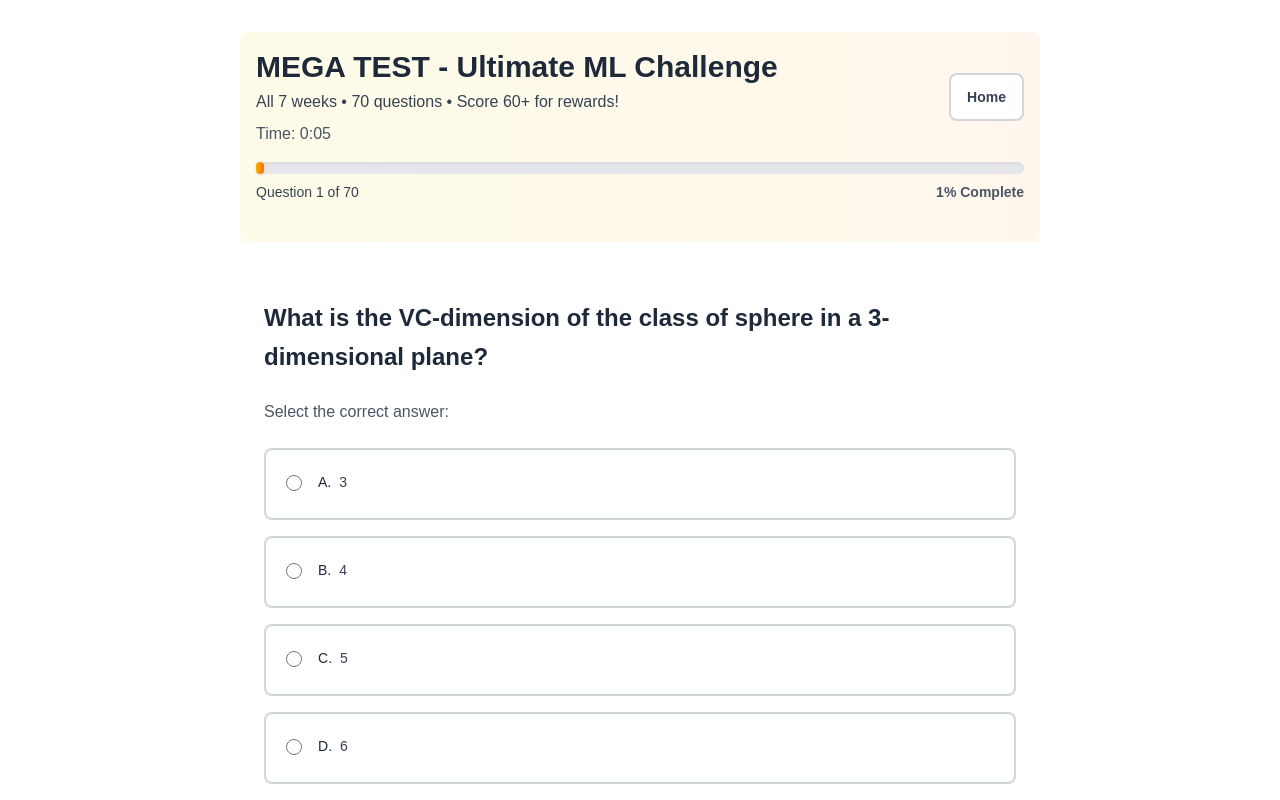
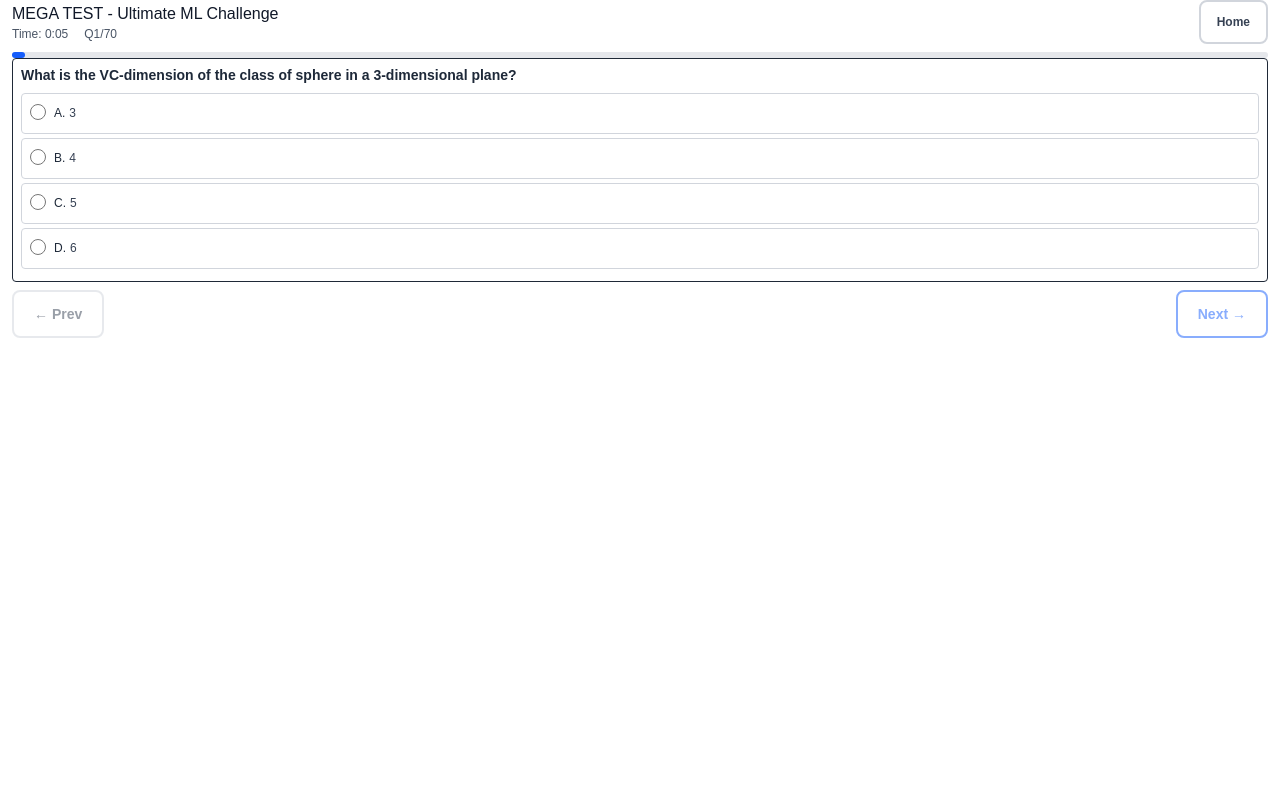
Before and after one commit to Zithin10k/nptlml, a Next.js app: page /quiz/mega/practice in a window 1280 px wide. Built offline with nearby package versions, Linux system fonts and the light colour scheme.

Commit message:
swich mode 2

```diff
--- a/components/Container.js
+++ b/components/Container.js
@@ -1,4 +1,4 @@
-export default function Container({ children, className = '', size = 'default' }) {
+export default function Container({ children, className = '', size = 'default', compact = false }) {
   // Size variants for different container widths with better responsive breakpoints
   const sizeClasses = {
     'sm': 'max-w-2xl',
@@ -8,14 +8,12 @@ export default function Container({ children, className = '', size = 'default' }
     'full': 'max-w-full'
   };
 
+  const paddingClasses = compact ? 'px-2 sm:px-3' : 'px-4 sm:px-6 md:px-8 lg:px-10 xl:px-12';
+
   const containerClasses = `
     ${sizeClasses[size]}
     mx-auto
-    px-4
-    sm:px-6
-    md:px-8
-    lg:px-10
-    xl:px-12
+    ${paddingClasses}
     ${className}
   `.trim();
 
--- a/components/OptionButton.js
+++ b/components/OptionButton.js
@@ -7,7 +7,8 @@ const OptionButton = memo(function OptionButton({
   showFeedback,
   isMultipleChoice,
   onSelect,
-  disabled
+  disabled,
+  compact = false
 }) {
   const handleClick = useCallback(() => {
     if (!disabled) {
@@ -17,7 +18,9 @@ const OptionButton = memo(function OptionButton({
 
   // Memoized button styling based on state
   const buttonClasses = useMemo(() => {
-    let baseClasses = "w-full p-4 sm:p-5 text-left border-2 rounded-lg option-button cursor-pointer hover:shadow-md focus:outline-none focus:ring-2 focus:ring-blue-500 focus:ring-offset-2 touch-manipulation min-h-[56px] sm:min-h-[48px] ";
+    let baseClasses = compact ?
+      "w-full p-2 text-left border rounded option-button cursor-pointer hover:shadow-sm focus:outline-none focus:ring-1 focus:ring-blue-500 touch-manipulation min-h-[36px] text-sm " :
+      "w-full p-4 sm:p-5 text-left border-2 rounded-lg option-button cursor-pointer hover:shadow-md focus:outline-none focus:ring-2 focus:ring-blue-500 focus:ring-offset-2 touch-manipulation min-h-[56px] sm:min-h-[48px] ";
 
     // Add animation classes based on state
     if (showFeedback && option.iscorrect) {
@@ -56,8 +59,20 @@ const OptionButton = memo(function OptionButton({
     return baseClasses;
   }, [showFeedback, option.iscorrect, isSelected, disabled]);
 
+  const containerClass = compact ? "mb-1" : "mb-3 sm:mb-4";
+  const spacingClass = compact ? "space-x-2" : "space-x-3 sm:space-x-4";
+  const inputClass = compact ?
+    "w-4 h-4 text-blue-600 border-gray-300 focus:ring-blue-500 touch-manipulation" :
+    "w-5 h-5 sm:w-4 sm:h-4 text-blue-600 border-gray-300 focus:ring-blue-500 touch-manipulation";
+  const textClass = compact ?
+    "text-xs leading-tight break-words" :
+    "text-base sm:text-sm leading-relaxed break-words";
+  const numberClass = compact ?
+    "font-medium text-xs text-gray-800 mr-1" :
+    "font-medium text-base sm:text-sm text-gray-800 mr-2";
+
   return (
-    <div className="mb-3 sm:mb-4">
+    <div className={containerClass}>
       <button
         type="button"
         onClick={handleClick}
@@ -72,15 +87,15 @@ const OptionButton = memo(function OptionButton({
         aria-pressed={isSelected}
         aria-describedby={`option-${option.optionnumber}-description`}
       >
-        <div className="flex items-start space-x-3 sm:space-x-4">
+        <div className={`flex items-start ${spacingClass}`}>
           {/* Input element for visual consistency */}
-          <div className="flex-shrink-0 mt-1">
+          <div className="flex-shrink-0 mt-0.5">
             {isMultipleChoice ? (
               <input
                 type="checkbox"
                 checked={isSelected}
                 onChange={() => {}} // Handled by button click
-                className="w-5 h-5 sm:w-4 sm:h-4 text-blue-600 border-gray-300 rounded focus:ring-blue-500 touch-manipulation"
+                className={`${inputClass} ${compact ? 'rounded' : 'rounded'}`}
                 disabled={disabled}
                 tabIndex={-1}
               />
@@ -89,7 +104,7 @@ const OptionButton = memo(function OptionButton({
                 type="radio"
                 checked={isSelected}
                 onChange={() => {}} // Handled by button click
-                className="w-5 h-5 sm:w-4 sm:h-4 text-blue-600 border-gray-300 focus:ring-blue-500 touch-manipulation"
+                className={inputClass}
                 disabled={disabled}
                 tabIndex={-1}
               />
@@ -98,10 +113,10 @@ const OptionButton = memo(function OptionButton({
 
           {/* Option content */}
           <div className="flex-1 min-w-0">
-            <span className="font-medium text-base sm:text-sm text-gray-800 mr-2">
+            <span className={numberClass}>
               {option.optionnumber}.
             </span>
-            <span className="text-base sm:text-sm leading-relaxed break-words" id={`option-${option.optionnumber}-description`}>
+            <span className={textClass} id={`option-${option.optionnumber}-description`}>
               <LaTeXRenderer>{option.optiontext}</LaTeXRenderer>
             </span>
           </div>
--- a/components/QuestionCard.js
+++ b/components/QuestionCard.js
@@ -9,7 +9,8 @@ const QuestionCard = memo(function QuestionCard({
   showFeedback = false,
   mode = 'test-easy',
   onAnswerSelect,
-  disabled = false
+  disabled = false,
+  compact = false
 }) {
   // Memoized calculations to prevent unnecessary recalculations
   const correctAnswers = useMemo(() =>
@@ -49,24 +50,40 @@ const QuestionCard = memo(function QuestionCard({
     [mode, showFeedback]
   );
 
+  const containerClass = compact ?
+    "bg-white rounded border p-2 mb-2" :
+    "bg-white rounded-lg shadow-lg p-4 sm:p-6 mb-4 sm:mb-6 animate-fadeIn";
+
+  const questionClass = compact ?
+    "mb-2" :
+    "mb-4 sm:mb-6";
+
+  const titleClass = compact ?
+    "text-sm font-semibold text-gray-800 leading-tight mb-1" :
+    "text-lg sm:text-xl lg:text-2xl font-bold text-gray-800 leading-relaxed mb-3 sm:mb-4";
+
+  const optionsClass = compact ?
+    "options-horizontal" :
+    "space-y-2";
+
   return (
-    <div className="bg-white rounded-lg shadow-lg p-4 sm:p-6 mb-4 sm:mb-6 animate-fadeIn">
+    <div className={containerClass}>
       {/* Question text */}
-      <div className="mb-4 sm:mb-6">
-        <h2 className="text-lg sm:text-xl lg:text-2xl font-bold text-gray-800 leading-relaxed mb-3 sm:mb-4">
+      <div className={questionClass}>
+        <h2 className={titleClass}>
           <LaTeXRenderer>{question.question}</LaTeXRenderer>
         </h2>
 
         {/* Question image if present */}
         {question.image && question.image.trim() !== '' && (
-          <div className="mb-4 flex justify-center">
+          <div className={compact ? "mb-2 flex justify-center" : "mb-4 flex justify-center"}>
             <div className="relative max-w-full">
               <Image
                 src={`/${question.image}`}
                 alt="Question illustration"
-                width={600}
-                height={400}
-                className="rounded-lg shadow-sm border border-gray-200"
+                width={compact ? 300 : 600}
+                height={compact ? 200 : 400}
+                className="rounded border border-gray-200"
                 style={{ width: 'auto', height: 'auto', maxWidth: '100%' }}
                 priority={false}
                 placeholder="blur"
@@ -81,6 +98,7 @@ const QuestionCard = memo(function QuestionCard({
       </div>
 
       {/* Selection type indicator */}
+      {!compact && (
         <div className="mb-4 sm:mb-6">
           <p className="text-sm sm:text-base text-gray-600 font-medium">
             {isMultipleChoice ?
@@ -89,9 +107,10 @@ const QuestionCard = memo(function QuestionCard({
             }
           </p>
         </div>
+      )}
 
       {/* Answer options */}
-      <div className="space-y-2">
+      <div className={optionsClass}>
         {question.options.map((option) => (
           <OptionButton
             key={option.optionnumber}
@@ -102,12 +121,13 @@ const QuestionCard = memo(function QuestionCard({
             isMultipleChoice={isMultipleChoice}
             onSelect={handleAnswerSelect}
             disabled={disabled}
+            compact={compact}
           />
         ))}
       </div>
 
-      {/* Selection summary for multiple choice */}
-      {isMultipleChoice && selectedAnswers.length > 0 && (
+      {/* Selection summary for multiple choice - only show if not compact */}
+      {!compact && isMultipleChoice && selectedAnswers.length > 0 && (
         <div className="mt-4 sm:mt-6 p-3 sm:p-4 bg-blue-50 rounded-lg border border-blue-200">
           <p className="text-sm sm:text-base text-blue-800">
             <span className="font-medium">Selected:</span> {selectedAnswers.join(', ')}
--- a/components/QuizInterface.js
+++ b/components/QuizInterface.js
@@ -258,60 +258,55 @@ export default function QuizInterface({
 
 
   return (
-    <Container>
-      <div className="min-h-screen py-8 scroll-container">
-        {/* Header */}
-        <div className={`mb-6 sm:mb-8 ${customTheme ? `bg-gradient-to-r ${customTheme.background} p-4 rounded-lg` : ''}`}>
-          <div className="flex flex-col space-y-4 sm:space-y-0 sm:flex-row sm:items-center sm:justify-between mb-4">
-            <div className="text-center sm:text-left">
-              <h1 className={`text-xl sm:text-2xl lg:text-3xl font-bold mb-1 leading-tight ${
-                customTheme ? 'text-gray-800' : 'text-gray-900'
-              }`}>
+    <Container compact={true} size="full">
+      <div className="single-viewport">
+        {/* Compact Header */}
+        <div className="single-viewport-header">
+          <div className="flex items-center justify-between mb-2">
+            <div>
+              <h1 className="compact-title text-gray-900">
                 {title || `Assignment ${assignment || assignmentNumber} - ${getModeDisplayName(mode)}`}
               </h1>
-              {subtitle && (
-                <p className="text-sm sm:text-base text-gray-700 mb-2">
-                  {subtitle}
-                </p>
-              )}
-              <p className="text-sm sm:text-base text-gray-600">
-                Time: {timeDisplay}
-              </p>
+              <div className="flex items-center gap-4 text-xs text-gray-600">
+                <span>Time: {timeDisplay}</span>
+                <span>Q{quizState.currentQuestionIndex + 1}/{quizState.questions.length}</span>
               </div>
-            <div className="flex flex-col sm:flex-row gap-2 sm:gap-2">
+            </div>
+            <div className="flex gap-1">
               {(assignment !== 'mega' && assignmentNumber !== 'mega') && (
                 <Button
                   onClick={handleBackToModeSelection}
                   variant="outline"
                   size="sm"
-                  className="w-full sm:w-auto min-h-[44px] touch-manipulation"
+                  className="px-2 py-1 text-xs"
                 >
-                  Mode Selection
+                  Mode
                 </Button>
               )}
               <Button
                 onClick={handleBackToHome}
                 variant="outline"
                 size="sm"
-                className="w-full sm:w-auto min-h-[44px] touch-manipulation"
+                className="px-2 py-1 text-xs"
               >
                 Home
               </Button>
             </div>
           </div>
 
-          {/* Progress Bar */}
+          {/* Compact Progress Bar */}
           {showProgress && (
-            <ProgressBar
-              current={quizState.currentQuestionIndex + 1}
-              total={quizState.questions.length}
-              percentage={progressPercentage}
-              customTheme={customTheme}
-            />
+            <div className="w-full bg-gray-200 rounded-full h-1.5">
+              <div
+                className="bg-blue-600 h-1.5 rounded-full transition-all duration-300"
+                style={{ width: `${progressPercentage}%` }}
+              ></div>
+            </div>
           )}
         </div>
 
-        {/* Question Card */}
+        {/* Question Content */}
+        <div className="single-viewport-content">
           {currentQuestion && (
             <QuestionCard
               question={currentQuestion}
@@ -320,82 +315,41 @@ export default function QuizInterface({
               mode={quizState.mode}
               onAnswerSelect={handleAnswerSelect}
               disabled={quizState.mode !== 'learn' && quizState.showFeedback}
+              compact={true}
             />
           )}
+        </div>
 
-        {/* Navigation Controls */}
-        <div className="flex flex-col sm:flex-row gap-3 sm:gap-4 justify-between items-stretch sm:items-center mt-6 sm:mt-8">
-          {/* Previous Button */}
-          <div className="w-full sm:w-auto order-2 sm:order-1">
+        {/* Compact Navigation Footer */}
+        <div className="single-viewport-footer">
+          <div className="flex justify-between items-center gap-2">
             <Button
               onClick={handlePrevious}
               disabled={!canGoPrevious}
               variant="outline"
-              className="w-full sm:w-auto min-h-[48px] sm:min-h-[44px] touch-manipulation text-base sm:text-sm"
-              onKeyDown={(e) => {
-                if (e.key === 'ArrowLeft' && canGoPrevious) {
-                  handlePrevious();
-                }
-              }}
+              className="px-3 py-1.5 text-sm"
             >
-              ← Previous
+              ← Prev
             </Button>
-          </div>
 
-          {/* Center buttons for learn mode */}
             {quizState.mode === 'learn' && (
-            <div className="flex gap-2 w-full sm:w-auto order-3 sm:order-2">
               <Button
                 onClick={handleSkip}
                 variant="secondary"
-                className="flex-1 sm:flex-none min-h-[48px] sm:min-h-[44px] touch-manipulation text-base sm:text-sm"
+                className="px-3 py-1.5 text-sm"
               >
                 Skip
               </Button>
-            </div>
             )}
 
-          {/* Next Button */}
-          <div className="w-full sm:w-auto order-1 sm:order-3">
             <Button
               onClick={handleNext}
               disabled={!canGoNext}
               variant="primary"
-              className="w-full sm:w-auto min-h-[48px] sm:min-h-[44px] touch-manipulation text-base sm:text-sm font-semibold"
-              onKeyDown={(e) => {
-                if (e.key === 'ArrowRight' && canGoNext) {
-                  handleNext();
-                } else if (e.key === 'Enter' && canGoNext) {
-                  handleNext();
-                }
-              }}
+              className="px-3 py-1.5 text-sm font-semibold"
             >
               {nextButtonText} →
             </Button>
-          </div>
-        </div>
-
-        {/* Mode-specific instructions */}
-        <div className="mt-6 sm:mt-8 p-4 sm:p-6 bg-gray-50 rounded-lg">
-          <div className="text-sm sm:text-base text-gray-600 leading-relaxed">
-            {quizState.mode === 'learn' && (
-              <p>
-                <strong className="text-gray-800">Learn Mode:</strong> Correct answers are highlighted in green.
-                Use this mode to study and memorize the material.
-              </p>
-            )}
-            {quizState.mode === 'test-easy' && (
-              <p>
-                <strong className="text-gray-800">Test Easy:</strong> Questions appear in their original order.
-                Select your answer and click &quot;Show Answer&quot; to see the correct response.
-              </p>
-            )}
-            {quizState.mode === 'test-difficult' && (
-              <p>
-                <strong className="text-gray-800">Test Difficult:</strong> Questions and answer options are shuffled.
-                Select your answer and click &quot;Show Answer&quot; to see the correct response.
-              </p>
-            )}
           </div>
         </div>
       </div>
```
Lines whose indentation alone changed are shown as unchanged.
